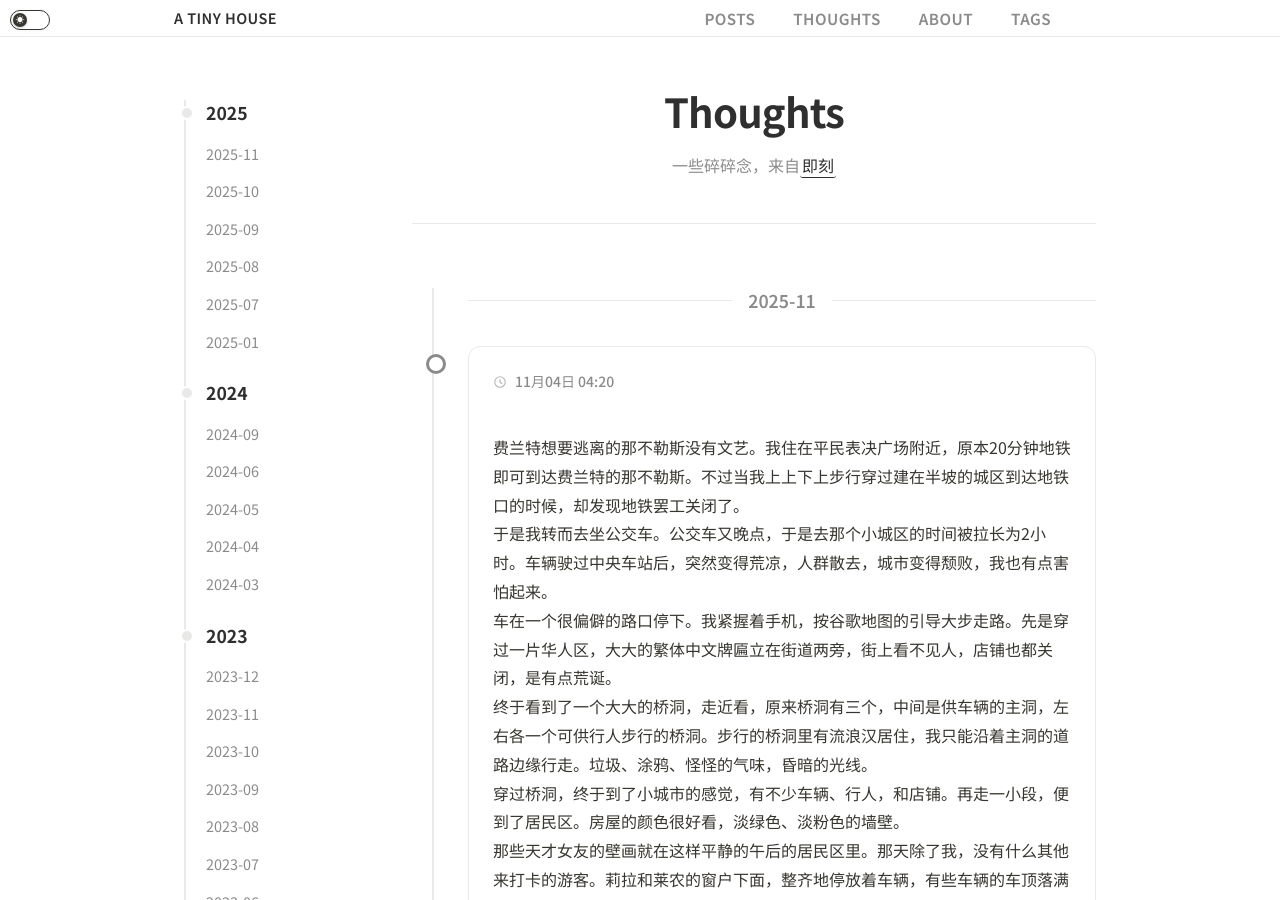
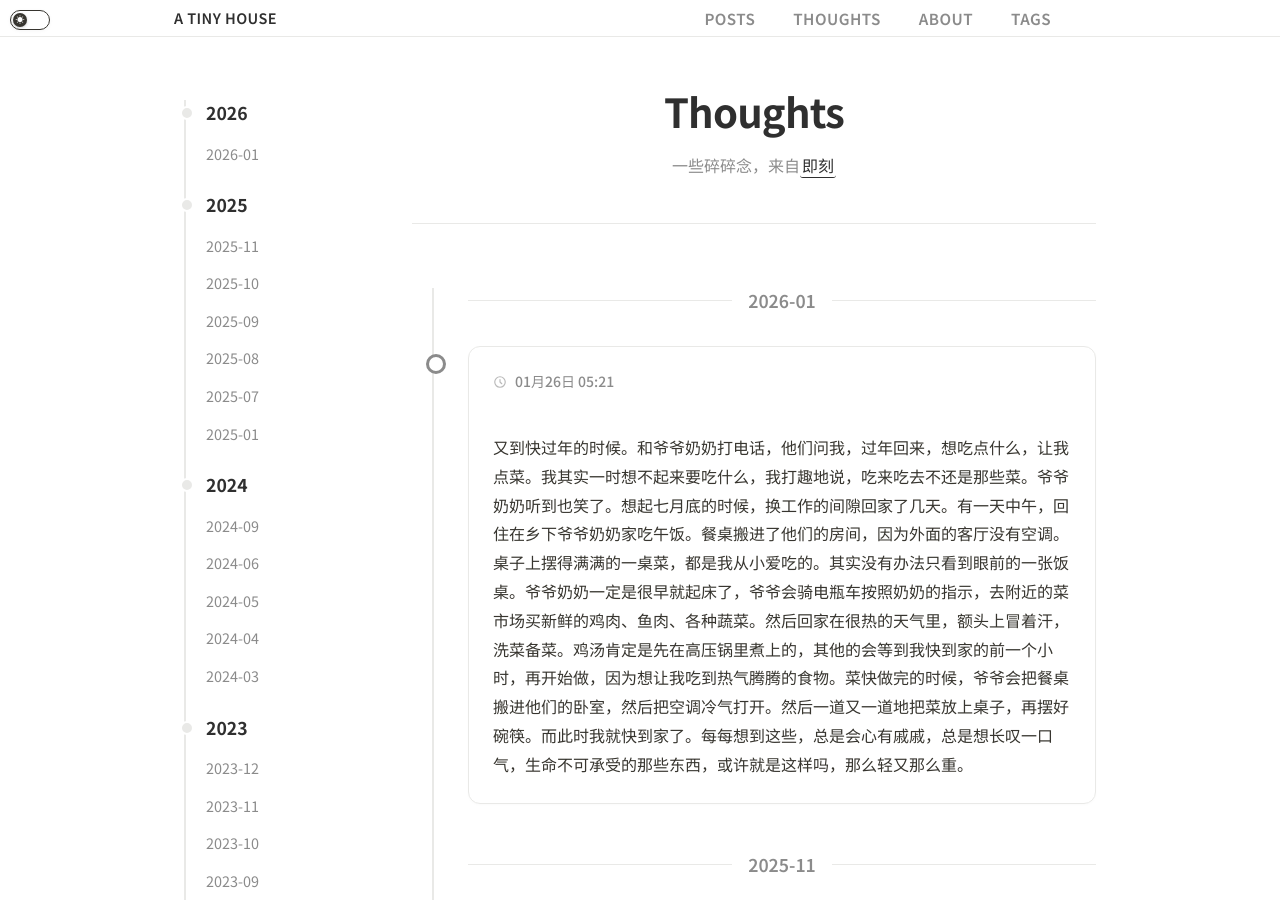
Before and after one commit to atinyhouse/atinyhouse.github.io, a Jekyll site: the page built from _pages/thoughts.html, in a window 1280 px wide and 900 px high. Built offline with Jekyll 4.4.1, drawn with Linux system fonts in a browser that asks for light colours.

Commit message:
chore: auto sync jike thoughts - 2026-01-26 19:33:57
通过 RSSHub 自动同步即刻动态

Co-Authored-By: GitHub Actions <noreply@github.com>

```diff
--- a/_data/thoughts.yml
+++ b/_data/thoughts.yml
@@ -3,11 +3,16 @@
 # ============================================
 #
 # 本文件由 sync_jike_simple.py 自动生成
-# 更新时间: 2026-01-25 11:29:59
+# 更新时间: 2026-01-26 11:33:56
 # 数据来源: RSSHub (https://rsshub.app)
 #
 # ============================================
 
+- date: '2026-01-26'
+  time: '05:21'
+  content: 又到快过年的时候。和爷爷奶奶打电话，他们问我，过年回来，想吃点什么，让我点菜。我其实一时想不起来要吃什么，我打趣地说，吃来吃去不还是那些菜。爷爷奶奶听到也笑了。想起七月底的时候，换工作的间隙回家了几天。有一天中午，回住在乡下爷爷奶奶家吃午饭。餐桌搬进了他们的房间，因为外面的客厅没有空调。桌子上摆得满满的一桌菜，都是我从小爱吃的。其实没有办法只看到眼前的一张饭桌。爷爷奶奶一定是很早就起床了，爷爷会骑电瓶车按照奶奶的指示，去附近的菜市场买新鲜的鸡肉、鱼肉、各种蔬菜。然后回家在很热的天气里，额头上冒着汗，洗菜备菜。鸡汤肯定是先在高压锅里煮上的，其他的会等到我快到家的前一个小时，再开始做，因为想让我吃到热气腾腾的食物。菜快做完的时候，爷爷会把餐桌搬进他们的卧室，然后把空调冷气打开。然后一道又一道地把菜放上桌子，再摆好碗筷。而此时我就快到家了。每每想到这些，总是会心有戚戚，总是想长叹一口气，生命不可承受的那些东西，或许就是这样吗，那么轻又那么重。
+  topic: '发布了: 又到快过年的时候。 和爷爷奶奶打电话，他们问我，过年回来，想吃点什么，让我点菜。我其实一时想不起来要吃什么，我打趣地说，吃来吃去不还是那些菜。...'
+  source_link: https://m.okjike.com/originalPosts/6976f9e49f3cd84f65ca287c
 - date: '2025-11-04'
   time: '04:20'
   content: '费兰特想要逃离的那不勒斯没有文艺。我住在平民表决广场附近，原本20分钟地铁即可到达费兰特的那不勒斯。不过当我上上下上步行穿过建在半坡的城区到达地铁口的时候，却发现地铁罢工关闭了。
```
